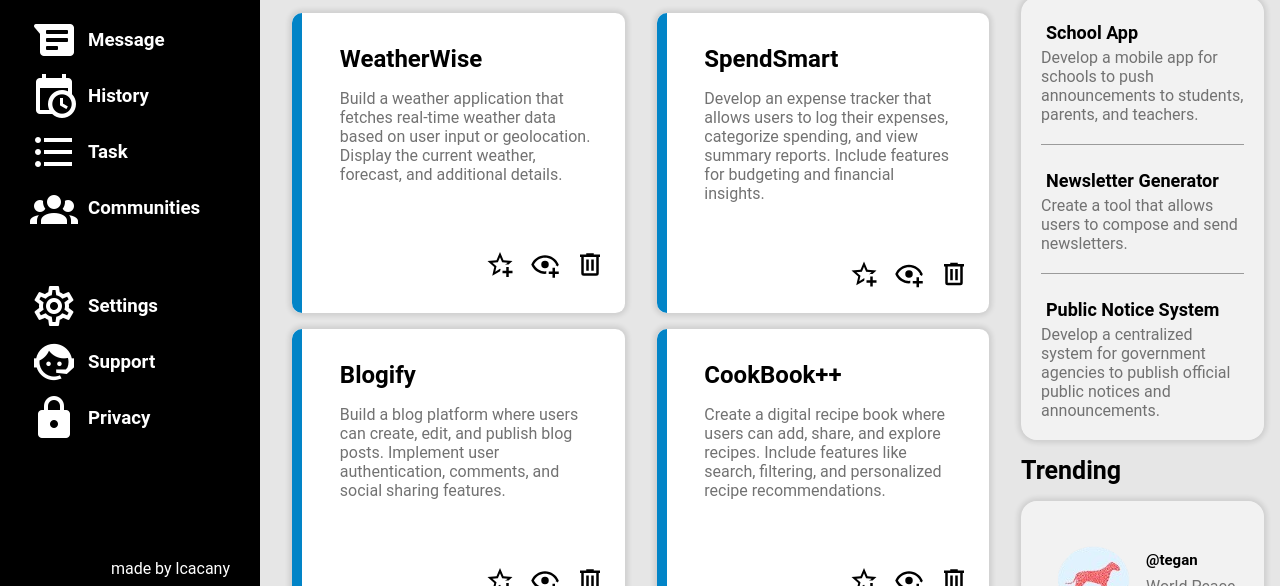
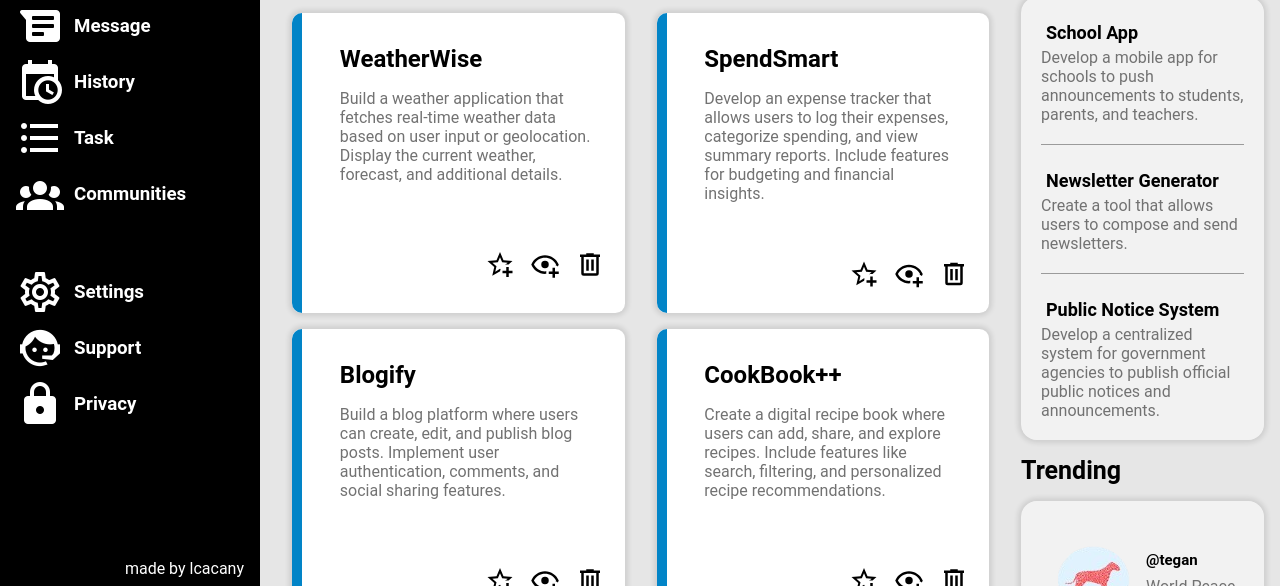
Before and after one commit to LCACANY/dashboard, a plain HTML site: page index.html in a window 1280 px wide. Shown: the part 214-800 px from the top of the page. Drawn offline with Linux system fonts and the light colour scheme.

Commit message:
fixing the padding in the sidebar

```diff
--- a/styles.css
+++ b/styles.css
@@ -36,7 +36,7 @@ body{
     display: flex;
     flex-direction: column;
     color: white;
-    padding: 30px;
+    padding: 1em;
     gap: 50px;
     box-shadow: 5px 0px 10px rgba(0, 0, 0, 0.2);
     padding-bottom: 0;
```
